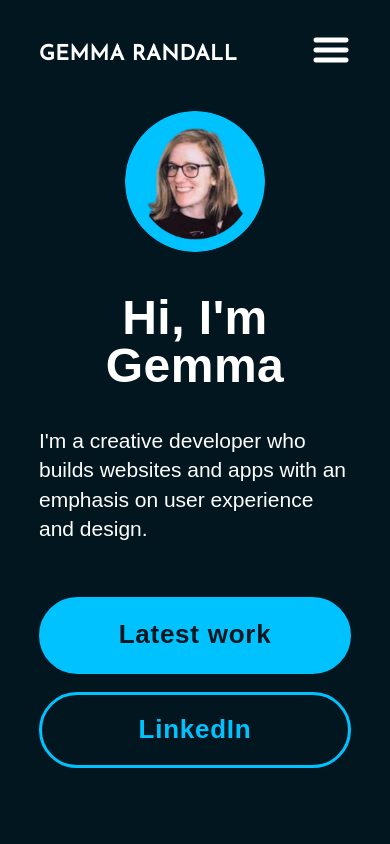
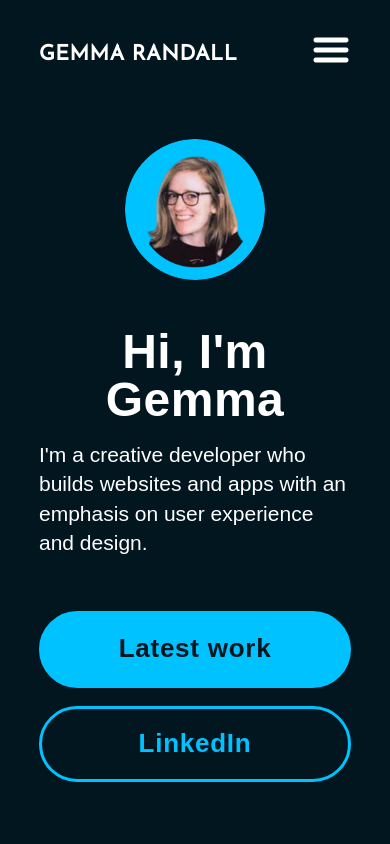
Before and after one commit to GemboJones/my-react-portfolio, a React (Vite) app: page / in a window 390 px wide. Shown: the top 844 px of the page. Built offline with nearby package versions, Linux system fonts and the light colour scheme; a web font is replaced by a local one.

Commit message:
updates styling

```diff
--- a/src/Components/Hero/Hero.module.css
+++ b/src/Components/Hero/Hero.module.css
@@ -21,7 +21,7 @@
 .title {
   font-size: 54px;
   font-weight: 700;
-  margin-bottom: 36px;
+  margin-bottom: 16px;
   letter-spacing: 0.5px;
   line-height: 1;
 }
@@ -87,18 +87,17 @@
 @media screen and (max-width: 900px) {
   .container {
     flex-direction: column-reverse;
-    margin-top: 24px;
+    margin-top: 70px;
   }
 
   .content {
     align-items: center;
-    margin-top: 42px;
+    margin-top: 48px;
   }
 
   .heroImg {
     width: 45%;
-    margin-top: 18px;
-    margin-bottom: 0px;
+    margin: 0;
   }
 
   .title {
```
